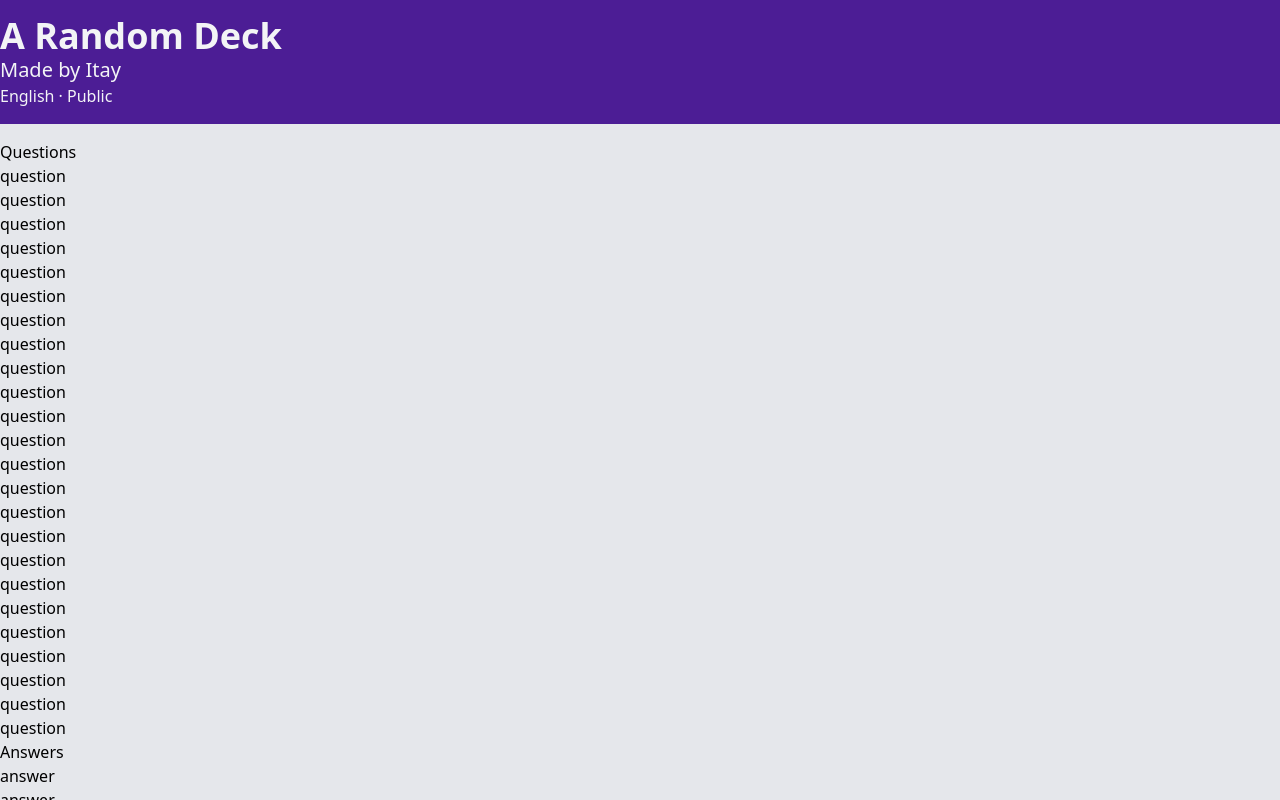
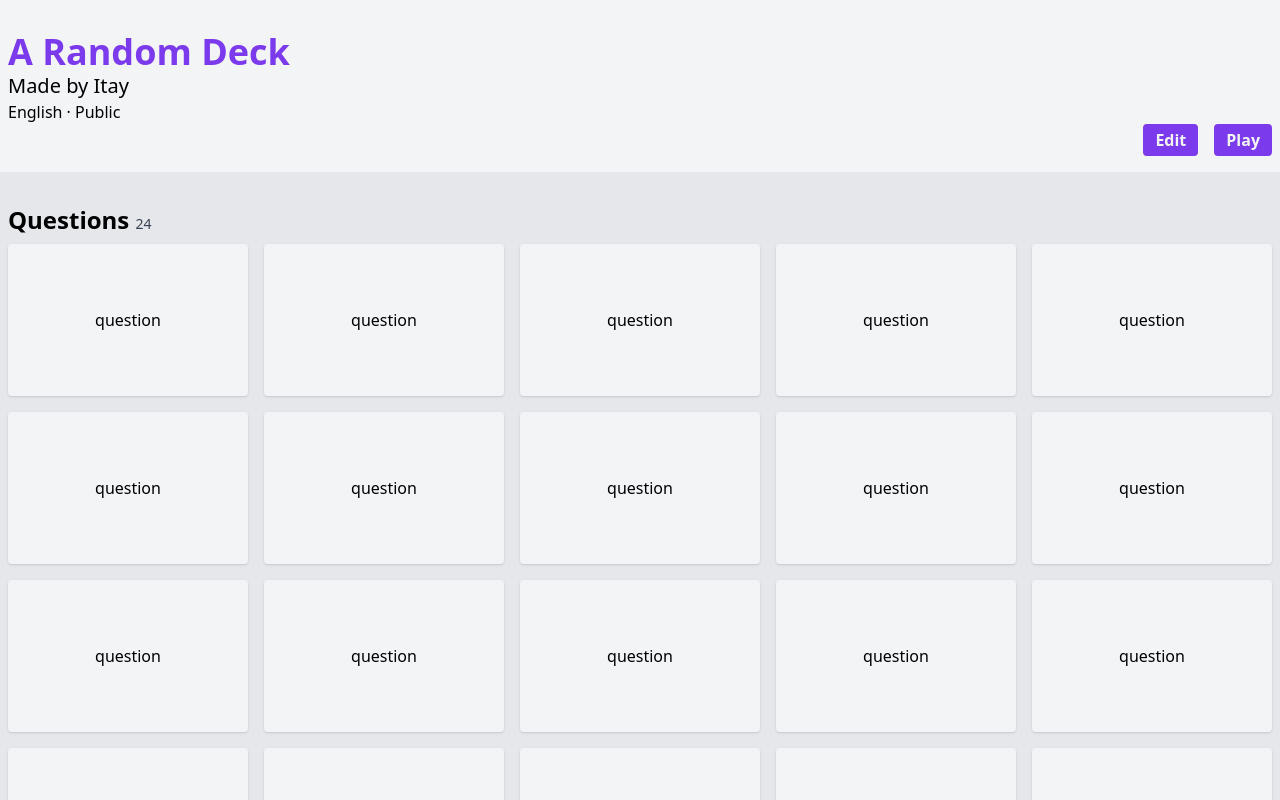
Before and after one commit to itays123/partydeck, a React (Create React App) app in the folder panel/: page /game/1 in a window 1280 px wide. Built offline with nearby package versions, Linux system fonts and the light colour scheme.

Commit message:
FEATURE: Game View Styling & Actions

```diff
--- a/panel/src/App.js
+++ b/panel/src/App.js
@@ -1,4 +1,5 @@
 import { BrowserRouter, Route } from 'react-router-dom';
+import AuthContextProvider from './auth/AuthContext';
 import { useProfile } from './auth/profile/useProfile';
 import GameView from './game/view/GameView';
 import GameList from './shared/GameList/GameList';
@@ -7,6 +8,7 @@ function App() {
   const profile = useProfile('');
   return (
     <BrowserRouter>
+      <AuthContextProvider>
         <div className="app w-screen h-screen bg-gray-200 mx-0 overflow-y-hidden">
           <Route exact path="/">
             <GameList sharedAuthor={profile} games={profile.games} />
@@ -15,6 +17,7 @@ function App() {
             <GameView />
           </Route>
         </div>
+      </AuthContextProvider>
     </BrowserRouter>
   );
 }
--- a/panel/src/game/useGame.js
+++ b/panel/src/game/useGame.js
@@ -4,7 +4,7 @@ export function useGame(gameId) {
     lng: 'en',
     name: 'A Random Deck',
     isPrivate: false,
-    author: { name: 'Itay' },
+    author: { name: 'Itay', _id: '' },
     questions: [
       'question',
       'question',
--- a/panel/src/game/view/CardList.js
+++ b/panel/src/game/view/CardList.js
@@ -1,12 +1,18 @@
 const CardList = ({ list, title }) => {
   return (
-    <div className="card-list container mx-auto overflow-y-visible">
+    <div className="card-list container mx-auto overflow-y-visible mt-4 px-2">
       <h3>
-        {title} <span>{list.size}</span>
+        <span className="font-bold text-2xl">{title} </span>
+        <span className="font-thin text-gray-700 text-sm">{list.length}</span>
       </h3>
-      <section className="grid">
+      <section className="grid grid-cols-1 md:grid-cols-3 lg:grid-cols-5 gap-4 mt-2 pb-6">
         {list.map((text, index) => (
-          <div key={`${text}:${index}`}>{text}</div>
+          <div
+            className="card rounded shadow bg-gray-100 text-center py-8 md:py-16"
+            key={`${text}:${index}`}
+          >
+            {text}
+          </div>
         ))}
       </section>
     </div>
--- a/panel/src/game/view/GameView.js
+++ b/panel/src/game/view/GameView.js
@@ -1,16 +1,21 @@
 import { Link, useParams } from 'react-router-dom';
+import { useAuthContext } from '../../auth/AuthContext';
 import languages from '../../shared/helpers/languages';
 import { useGame } from '../useGame';
 import CardList from './CardList';
+import { usePlayGame } from './usePlayGame';
 
 const GameView = () => {
   const { id } = useParams();
   const game = useGame(id);
+  const { play } = usePlayGame(id);
+  const { user } = useAuthContext();
   return (
     <div className="game-view w-screen relative h-screen">
-      <div className="bg-purple-900 w-full">
-        <header className="container mx-auto py-4 text-gray-100">
-          <h1 className="text-xl md:text-2xl lg:text-4xl font-bold">
+      <div className="bg-gray-100 w-full">
+        <header className="container mx-auto pt-8 pb-4 px-2">
+          <section className="details">
+            <h1 className="text-xl md:text-2xl lg:text-4xl font-bold text-purple-600">
               {game.name}
             </h1>
             <h2 className="text-lg md:text-xl">
@@ -22,9 +27,26 @@ const GameView = () => {
               )}
               {game.isPrivate ? 'Private' : 'Public'}
             </h3>
+          </section>
+          <section className="actions flex justify-end">
+            {user._id === game.author._id && (
+              <Link
+                to={'/edit/' + id}
+                className="edit px-3 py-1 ml-4 rounded bg-purple-600 text-gray-100 font-bold"
+              >
+                Edit
+              </Link>
+            )}
+            <button
+              className="play px-3 py-1 ml-4 rounded bg-purple-600 text-gray-100 font-bold"
+              onClick={() => play()}
+            >
+              Play
+            </button>
+          </section>
         </header>
       </div>
-      <div className="overflow-y-scroll w-full py-4 bottom-0 top-0 h-full">
+      <div className="overflow-y-scroll w-full py-4 bottom-0 top-0 h-full pb-32">
         <CardList title="Questions" list={game.questions} />
         <CardList title="Answers" list={game.answers} />
       </div>
--- /dev/null
+++ b/panel/src/game/view/usePlayGame.js
@@ -0,0 +1,5 @@
+export function usePlayGame(id) {
+  return {
+    play() {},
+  };
+}
```
Lines whose indentation alone changed are shown as unchanged.
